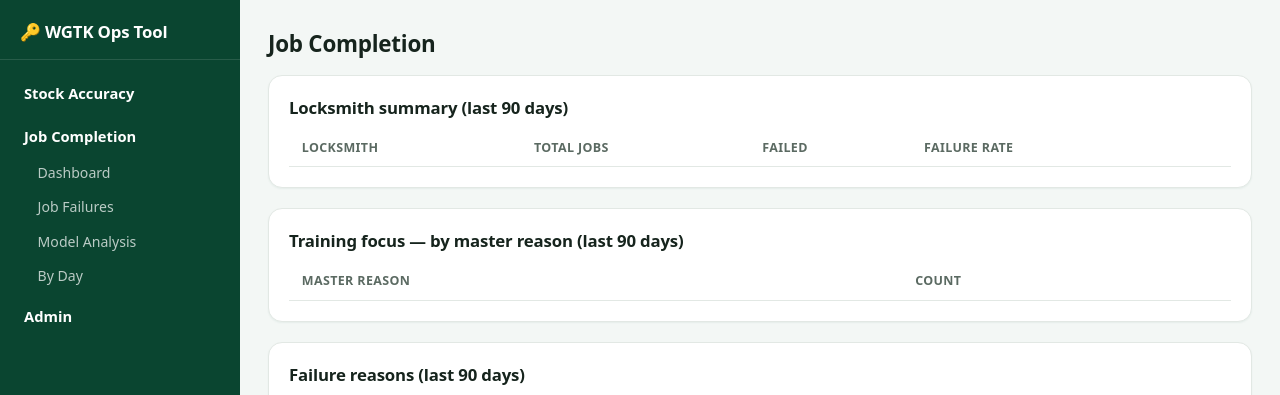
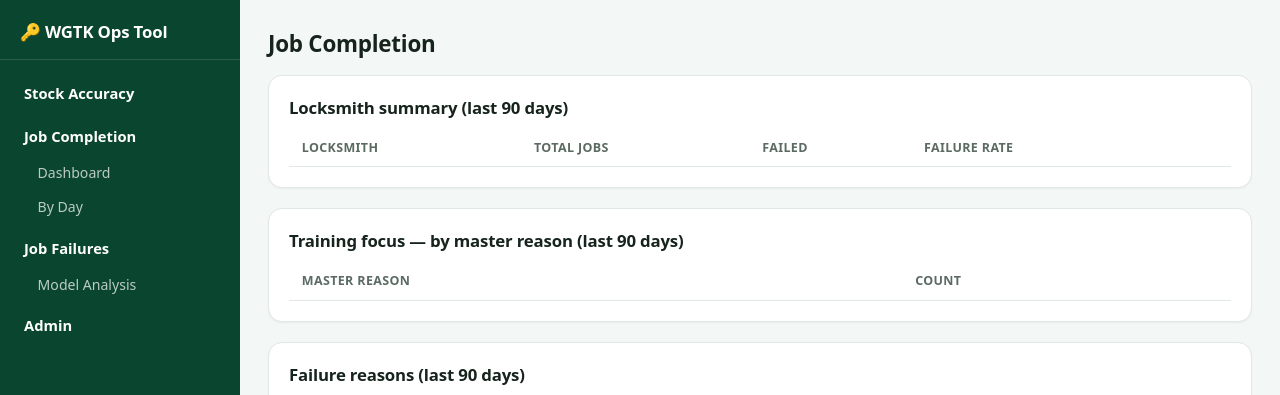
Before and after one commit to KingMajoring/Locksmith_bot, a Django app: page /job-completion/ in a window 1280 px wide. Shown: the top 395 px of the page. Run offline with Django 5.2, Linux system fonts and the light colour scheme; the visitor is signed in with stand-in values (Sample User, id 1); data that the repository does not hold is empty.

Commit message:
Promote Job Failures to its own main menu, with Model Analysis under it
Nav is now: Stock Accuracy / Job Completion (Dashboard, By Day) /
Job Failures (Model Analysis) / Admin — Job Failures no longer buried
as a fourth sub-link under Job Completion.

Co-Authored-By: Claude Sonnet 5 <noreply@anthropic.com>
Claude-Session: https://claude.ai/code/session_01FabhvXvh93zsYFwmzJpPYH

```diff
--- a/templates/base.html
+++ b/templates/base.html
@@ -19,9 +19,11 @@
         <div class="section">
           <a class="section-title" href="{% url 'job_completion:dashboard' %}">Job Completion</a>
           <a class="sub-link" href="{% url 'job_completion:dashboard' %}">Dashboard</a>
-          <a class="sub-link" href="{% url 'job_completion:job_failures' %}">Job Failures{% if needs_categorization_count %} <span class="badge">{{ needs_categorization_count }}</span>{% endif %}</a>
+          <a class="sub-link" href="{% url 'job_completion:jobs_by_day' %}">By Day</a>
+        </div>
+        <div class="section">
+          <a class="section-title" href="{% url 'job_completion:job_failures' %}">Job Failures{% if needs_categorization_count %} <span class="badge">{{ needs_categorization_count }}</span>{% endif %}</a>
           <a class="sub-link" href="{% url 'job_completion:model_analysis' %}">Model Analysis</a>
-          <a class="sub-link" href="{% url 'job_completion:jobs_by_day' %}">By Day</a>
         </div>
         <div class="section">
           <a class="section-title" href="{% url 'admin:index' %}">Admin</a>
```
